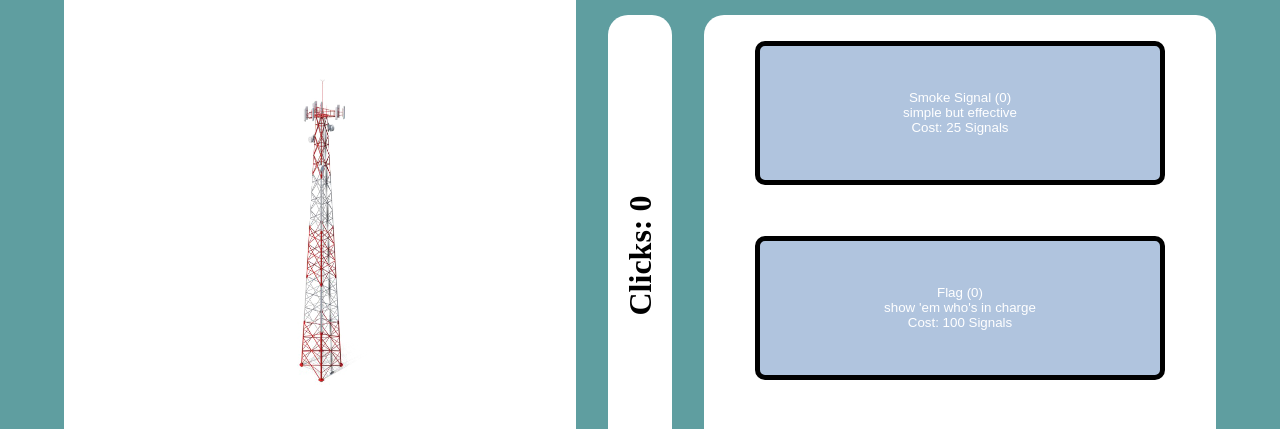
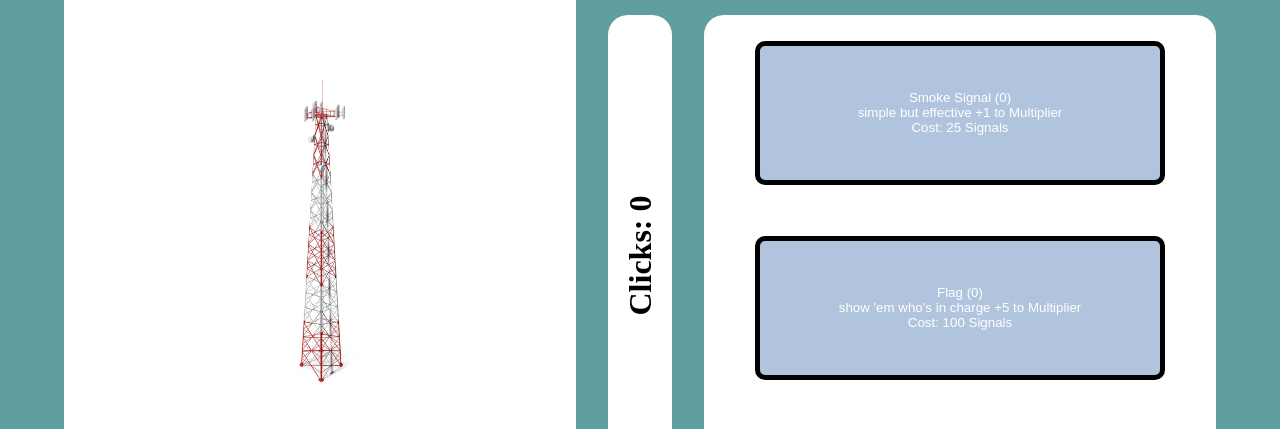
Before and after one commit to ArcImperium/SignalClicker, a React (Vite) app: page / in a window 1280 px wide. Shown: the part 225-654 px from the top of the page. Built offline with nearby package versions, Linux system fonts and the light colour scheme.

Commit message:
Added +Multiplier to descriptions. oopsie

```diff
--- a/src/App.jsx
+++ b/src/App.jsx
@@ -81,46 +81,46 @@ function App() {
     </div>
     <div className="clicker-upgrades-container">
       {signals >= plus1Cost && (<button className="upgrade-button" onClick={() => {setSignals(prev => prev - plus1Cost), setMultiplier(prev => prev + 1), setPlus1Cost(prev => Math.floor(prev * 1.5)), setNumPlus1(prev => prev + 1)}}>
-        Smoke Signal ({numPlus1})<br/>simple but effective<br/>Cost: {plus1Cost} Signals
+        Smoke Signal ({numPlus1})<br/>simple but effective +1 to Multiplier<br/>Cost: {plus1Cost} Signals
       </button>)}
       {signals < plus1Cost && (<button className="static-upgrade-button">
-        Smoke Signal ({numPlus1})<br/>simple but effective<br/>Cost: {plus1Cost} Signals
+        Smoke Signal ({numPlus1})<br/>simple but effective +1 to Multiplier<br/>Cost: {plus1Cost} Signals
       </button>)}
       {signals >= plus5Cost && (<button className="upgrade-button" onClick={() => {setSignals(prev => prev - plus5Cost), setMultiplier(prev => prev + 5), setPlus5Cost(prev => Math.floor(prev * 1.5)), setNumPlus5(prev => prev + 1)}}>
-        Flag ({numPlus5})<br/>show 'em who's in charge<br/>Cost: {plus5Cost} Signals
+        Flag ({numPlus5})<br/>show 'em who's in charge +5 to Multiplier<br/>Cost: {plus5Cost} Signals
       </button>)}
       {signals < plus5Cost && (<button className="static-upgrade-button">
-        Flag ({numPlus5})<br/>show 'em who's in charge<br/>Cost: {plus5Cost} Signals
+        Flag ({numPlus5})<br/>show 'em who's in charge +5 to Multiplier<br/>Cost: {plus5Cost} Signals
       </button>)}
       {signals >= plus30Cost && (<button className="upgrade-button" onClick={() => {setSignals(prev => prev - plus30Cost), setMultiplier(prev => prev + 30), setPlus30Cost(prev => Math.floor(prev * 1.5)), setNumPlus30(prev => prev + 1)}}>
-        Telegraph ({numPlus30})<br/>dots and dashes<br/>Cost: {plus30Cost} Signals
+        Telegraph ({numPlus30})<br/>dots and dashes +30 to Multiplier<br/>Cost: {plus30Cost} Signals
       </button>)}
       {signals < plus30Cost && (<button className="static-upgrade-button">
-        Telegraph ({numPlus30})<br/>dots and dashes<br/>Cost: {plus30Cost} Signals
+        Telegraph ({numPlus30})<br/>dots and dashes +30 to Multiplier<br/>Cost: {plus30Cost} Signals
       </button>)}
       {signals >= autoPlus20Cost && (<button className="upgrade-button" onClick={() => {setSignals(prev => prev - autoPlus20Cost), setAutoMultiplier(prev => prev + 20), setAutoPlus20Cost(prev => Math.floor(prev * 1.5)), setNumAutoPlus20(prev => prev + 1)}}>
-        Radio ({numAutoPlus20})<br/>wireless broadcasting ...tskrr...<br/>Cost: {autoPlus20Cost} Signals
+        Radio ({numAutoPlus20})<br/>wireless broadcasting ...tskrr... +20 to Auto Multiplier<br/>Cost: {autoPlus20Cost} Signals
       </button>)}
       {signals < autoPlus20Cost && (<button className="static-upgrade-button">
-        Radio ({numAutoPlus20})<br/>wireless broadcasting ...tskrr...<br/>Cost: {autoPlus20Cost} Signals
+        Radio ({numAutoPlus20})<br/>wireless broadcasting ...tskrr... +20 to Auto Multiplier<br/>Cost: {autoPlus20Cost} Signals
       </button>)}
       {signals >= autoPlus150Cost && (<button className="upgrade-button" onClick={() => {setSignals(prev => prev - autoPlus150Cost), setAutoMultiplier(prev => prev + 150), setAutoPlus150Cost(prev => Math.floor(prev * 1.5)), setNumAutoPlus150(prev => prev + 1)}}>
-        Telephone ({numAutoPlus150})<br/>individual voice communication<br/>Cost: {autoPlus150Cost} Signals
+        Telephone ({numAutoPlus150})<br/>individual voice communication +150 to Auto Multiplier<br/>Cost: {autoPlus150Cost} Signals
       </button>)}
       {signals < autoPlus150Cost && (<button className="static-upgrade-button">
-        Telephone ({numAutoPlus150})<br/>individual voice communication<br/>Cost: {autoPlus150Cost} Signals
+        Telephone ({numAutoPlus150})<br/>individual voice communication +150 to Auto Multiplier<br/>Cost: {autoPlus150Cost} Signals
       </button>)}
       {signals >= autoPlus400Cost && (<button className="upgrade-button" onClick={() => {setSignals(prev => prev - autoPlus400Cost), setAutoMultiplier(prev => prev + 400), setAutoPlus400Cost(prev => Math.floor(prev * 1.5)), setNumAutoPlus400(prev => prev + 1)}}>
-        Internet ({numAutoPlus400})<br/>the digital web, javascript, and cat videos<br/>Cost: {autoPlus400Cost} Signals
+        Internet ({numAutoPlus400})<br/>the digital web, javascript, and cat videos +400 to Auto Multiplier<br/>Cost: {autoPlus400Cost} Signals
       </button>)}
       {signals < autoPlus400Cost && (<button className="static-upgrade-button">
-        Internet ({numAutoPlus400})<br/>the digital web, javascript, and cat videos<br/>Cost: {autoPlus400Cost} Signals
+        Internet ({numAutoPlus400})<br/>the digital web, javascript, and cat videos +400 to Auto Multiplier<br/>Cost: {autoPlus400Cost} Signals
       </button>)}
       {signals >= plus500Cost && (<button className="upgrade-button" onClick={() => {setSignals(prev => prev - plus500Cost), setMultiplier(prev => prev + 500), setPlus500Cost(prev => Math.floor(prev * 1.5)), setNumPlus500(prev => prev + 1)}}>
-        Satellite ({numPlus500})<br/>now available in orbit<br/>Cost: {plus500Cost} Signals
+        Satellite ({numPlus500})<br/>now available in orbit +500 to Multiplier<br/>Cost: {plus500Cost} Signals
       </button>)}
       {signals < plus500Cost && (<button className="static-upgrade-button">
-        Satellite ({numPlus500})<br/>now available in orbit<br/>Cost: {plus500Cost} Signals
+        Satellite ({numPlus500})<br/>now available in orbit +500 to Multiplier<br/>Cost: {plus500Cost} Signals
       </button>)}
     </div>
     </>
```
